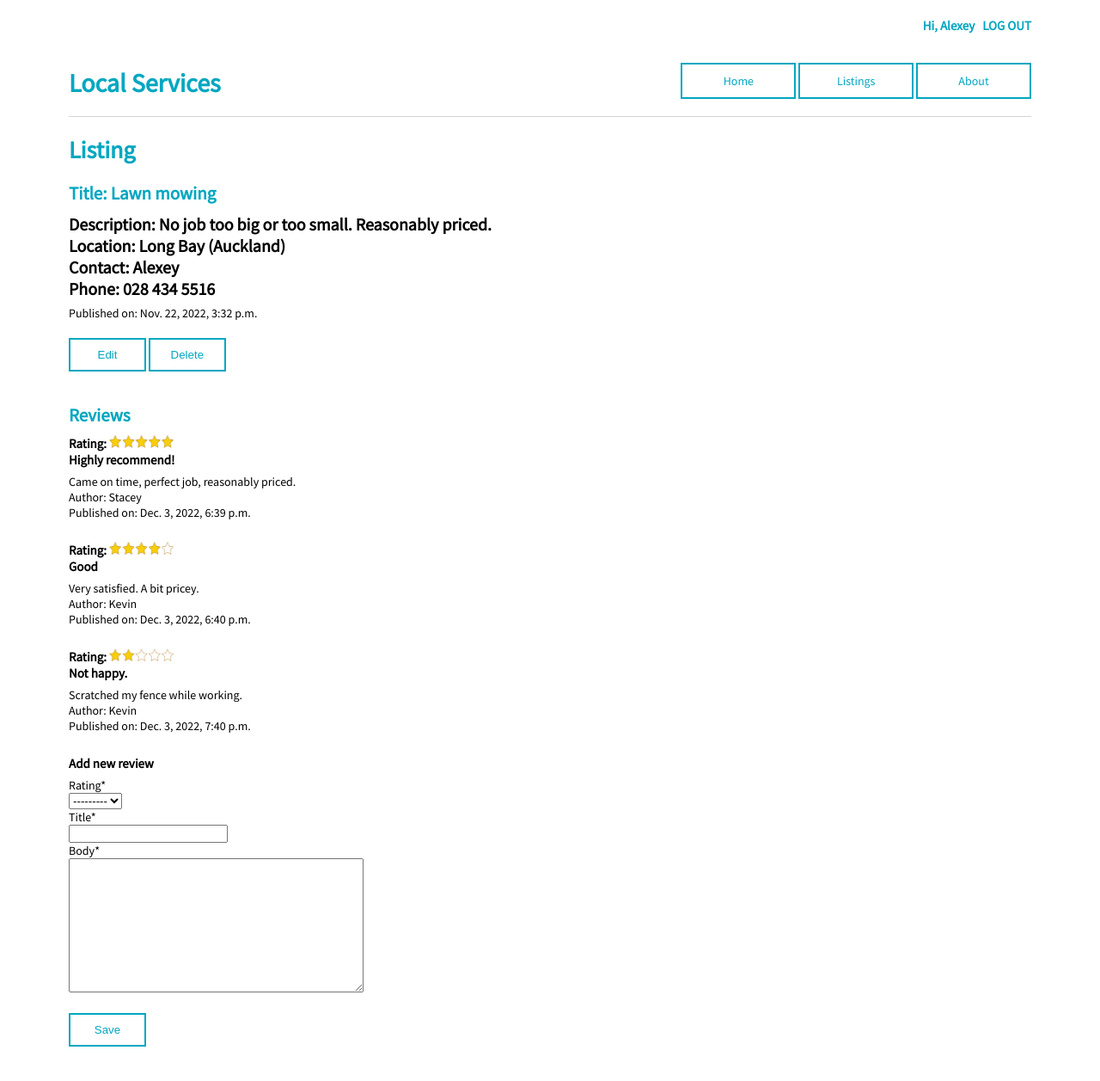
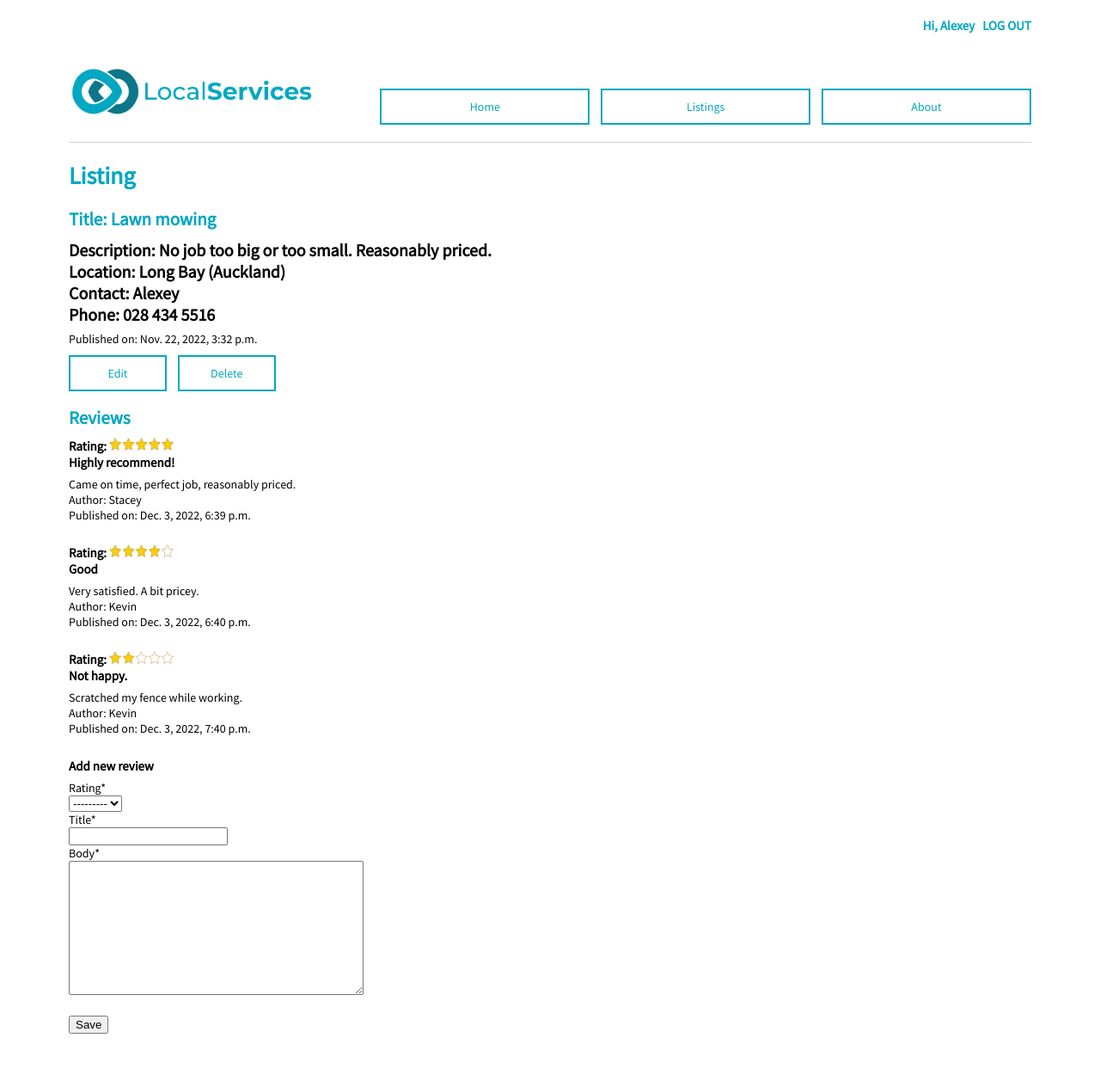
Before and after one commit to CHEMLEV/LocalServicesBoard, a Django app: page /classified/4/ in a window 1280 px wide. Shown: the whole page at 86% size. After the commit the page ends 1202 px from the top, so only its background shows below. Run offline with Django 4.2, Linux system fonts and the light colour scheme; a user stored in the database is signed in; data comes from the database, SQL or seed files in the repository; both versions use the stored data as it was after the commit; some libraries are stand-ins or nearby versions.

Commit message:
Logo added, buttons styling sorted

```diff
--- a/static/css/base.css
+++ b/static/css/base.css
@@ -27,13 +27,39 @@ body{
     margin-top: 20px;
   }
 
-  .button-light, button{
+  .button-base{
     border: 2px solid #02A7C1;
-    min-width: 90px;
+    min-width: 200px;
     display: inline-block;
     text-align: center;
     padding: 10px 20px;
-    margin-left: 0px;
+    margin-left: 10px;
+    background-color: white;
+    color: #02A7C1 !important;
+    cursor: pointer;
+  }
+
+  .button-light{
+    border: 2px solid  #02A7C1 !important;
+    min-width: 70px !important;
+    display: inline-block;
+    text-align: center;
+    padding: 10px 20px;
+    margin-top: 10px;
+    margin-right: 10px;
+    background-color: white;
+    color: #02A7C1 !important;
+    cursor: pointer;
+  }
+
+  .button-add{
+    border: 2px solid #02A7C1 !important;
+    min-width: 70px !important;
+    display: inline-block;
+    text-align: center;
+    padding: 10px 20px;
+    margin-left: 50px;
+    margin-right: 0px;
     background-color: white;
     color: #02A7C1 !important;
     cursor: pointer;
@@ -57,7 +83,7 @@ a{
     text-decoration: underline
   }
 
-  .button-light:hover, button:hover{
+  .button-light:hover, .button-add:hover, .button-base:hover{
     background-color: #02A7C1;
     color: white !important;
   }
@@ -126,8 +152,6 @@ a{
     color: #02A7C1;
   }
 
-
-
   .no-margin, button{
     margin: 20px 0 !important;
 
@@ -135,7 +159,6 @@ a{
 
   .listings h1{
     display: inline-block;
-    margin-right: 20px;
   }
 
   .button_classified a:hover{
@@ -145,8 +168,3 @@ a{
   .home-page{
     display: flex;
   }
-
-  .home-page img{
-    max-width: 40%;
-    margin-right: 20px;
-  }
--- a/templates/base.html
+++ b/templates/base.html
@@ -23,12 +23,12 @@
 
 
     <header>
-        <p1>Local Services</p1>
+        <p1><img src="{% static 'images/localServicesLogo.png' %}" alt="logo-image" height="60" ></p1>
         <div>
 
-            <a href="{% url 'home' %}" class="button-light">Home</a>
-            <a href="{% url 'classifieds' %}" class="button-light">Listings</a>
-            <a href="{% url 'about' %}" class="button-light">About</a>
+            <a href="{% url 'home' %}" class="button-base">Home</a>
+            <a href="{% url 'classifieds' %}" class="button-base">Listings</a>
+            <a href="{% url 'about' %}" class="button-base">About</a>
 
         </div>
     </header>
--- a/templates/classified_detail.html
+++ b/templates/classified_detail.html
@@ -20,15 +20,12 @@
 
     {% if user == classified.author %}
 
-    <div class="buttons">
+    <div>
 
-    <button class = 'button_classified'>
-      <a href="{% url 'classified_edit' classified.pk %}">Edit</a>
-    </button>
+      <a href="{% url 'classified_edit' classified.pk %}" class="button-light">Edit</a>
 
-    <button class = 'button_classified'>
-      <a href="{% url 'classified_delete' classified.pk %}">Delete</a>
-    </button>
+      <a href="{% url 'classified_delete' classified.pk %}" class="button-light">Delete</a>
+
 
     </div>
 
--- a/templates/classifieds.html
+++ b/templates/classifieds.html
@@ -2,7 +2,9 @@
 
     <div class="listings">
         <h1>Listings</h1>
-        <a href="{% url 'classified_new' %}" class = 'button-light no-margin'>Add new</a>
+
+        <a href="{% url 'classified_new' %}" class="button-add">Add new</a>
+
     </div>
 
 
```
Also changed, not shown: db.sqlite3, static/images/localServicesLogo.png (added).
